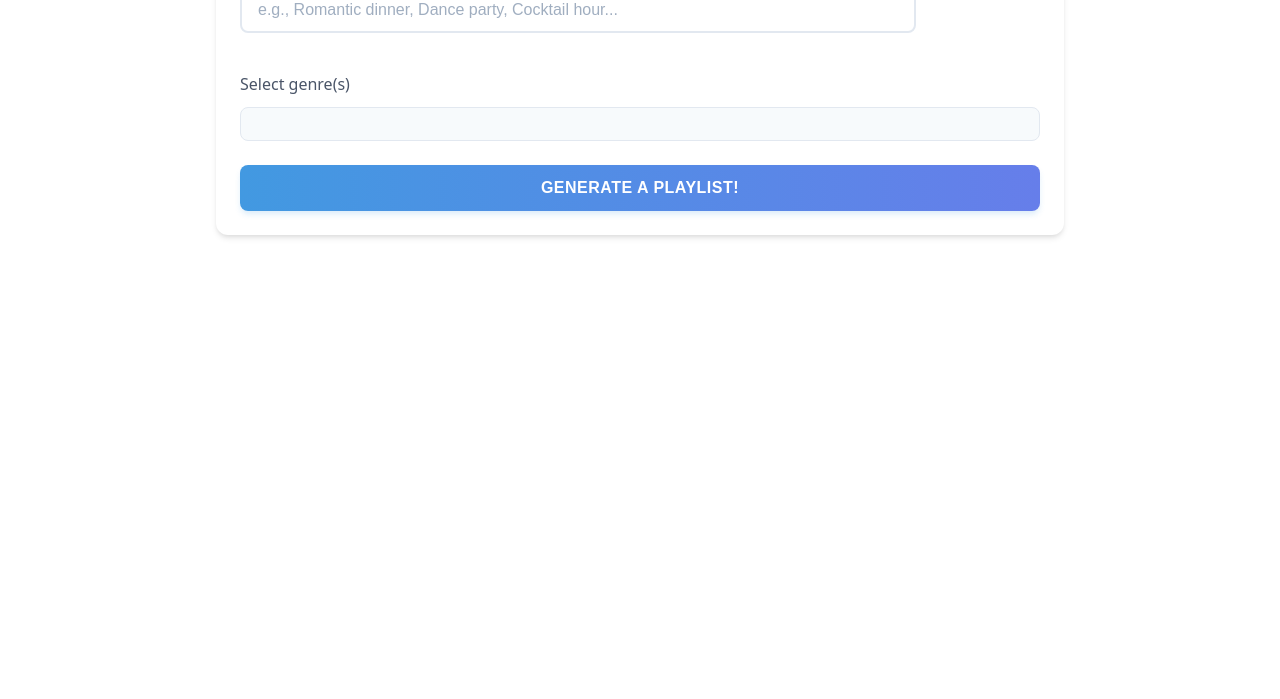
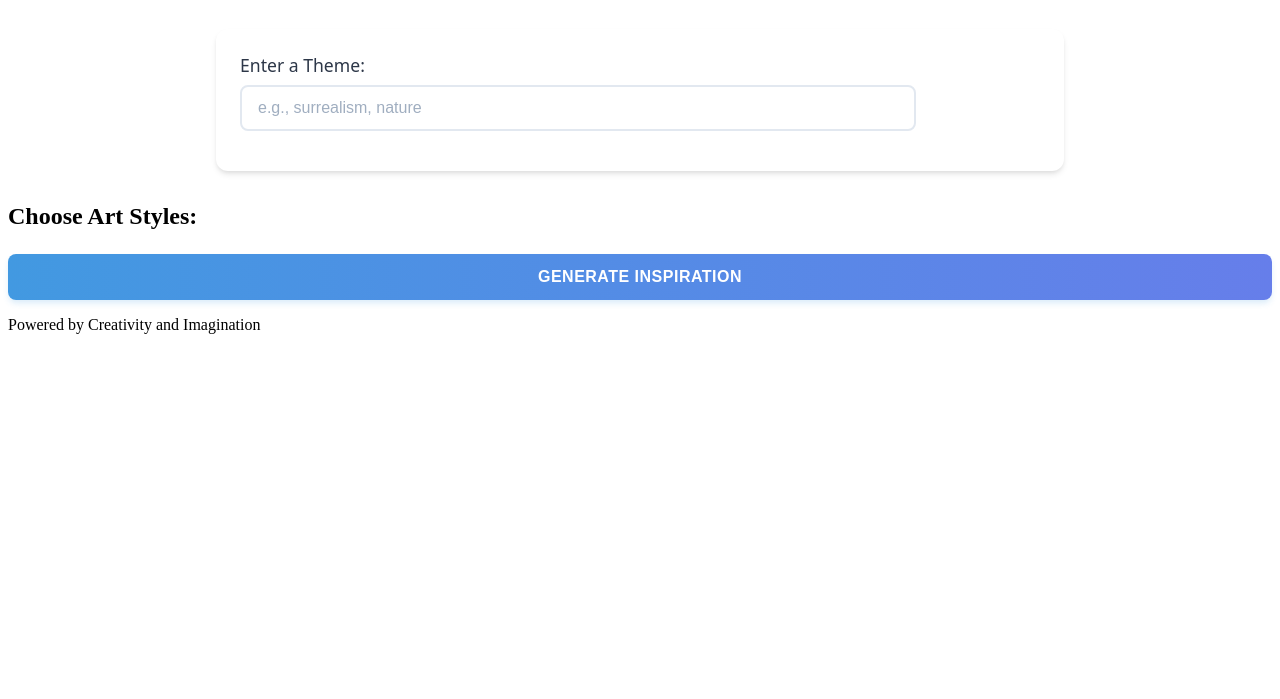
Before and after one commit to clarayhc/webapp_starter, a plain HTML site: page public/index.html in a window 1280 px wide. Shown: the part 101-800 px from the top of the page. Drawn offline with Linux system fonts and the light colour scheme; no server answers.

Commit message:
Update index.html

```diff
--- a/public/index.html
+++ b/public/index.html
@@ -1,47 +1,40 @@
 <!DOCTYPE html>
 <html lang="en">
-
 <head>
-  <link rel="stylesheet" href="styles.css">
-
     <meta charset="UTF-8" />
     <meta name="viewport" content="width=device-width, initial-scale=1.0" />
-  <title>Wedding</title>
+    <title>Art Inspiration Generator</title>
+    <link rel="stylesheet" href="styles.css" />
 </head>
+<body>
+    <header>
+        <h1>Art Inspiration Generator</h1>
+        <p>Find your next art style and theme inspiration!</p>
+    </header>
 
-<body>
-  <div>
+    <main>
         <form id="userForm">
             <div class="form-group">
-        <label for="name" class="input-label">What kind of theme do you want for your wedding playlist?</label>
-        <input
-          type="text"
-          id="name"
-          name="theme"
-          class="theme-input"
-          required
-          placeholder="e.g., Romantic dinner, Dance party, Cocktail hour..."
-        >
-        <div class="error" id="nameError"></div>
-
-        <div class="genre-section">
-          <div class="genre-title">Select genre(s)</div>
-          <div
-            id="genre-container"
-            class="genre-container"
-            name="genre">
-          </div>
+                <label for="name" class="input-label">Enter a Theme:</label>
+                <input type="text" id="name" class="theme-input" placeholder="e.g., surrealism, nature" />
+                <span id="nameError" class="error"></span>
             </div>
 
-        <button type="submitUserForm" class="submit-button" id="submitButton">
-          Generate a playlist!
-        </button>
+            <div class="style-section">
+                <h2 class="style-title">Choose Art Styles:</h2>
+                <div id="style-container" class="style-container"></div>
+            </div>
+
+            <button type="submit" class="submit-button">Generate Inspiration</button>
         </form>
-    <div id="playlist-container"></div>
 
-  </div>
-  <script src="./main.js"></script>
+        <div id="inspiration-container" class="inspiration-container"></div>
+    </main>
 
+    <footer>
+        <p>Powered by Creativity and Imagination</p>
+    </footer>
+
+    <script src="script.js"></script>
 </body>
-
 </html>
```
Lines whose indentation alone changed are shown as unchanged.
